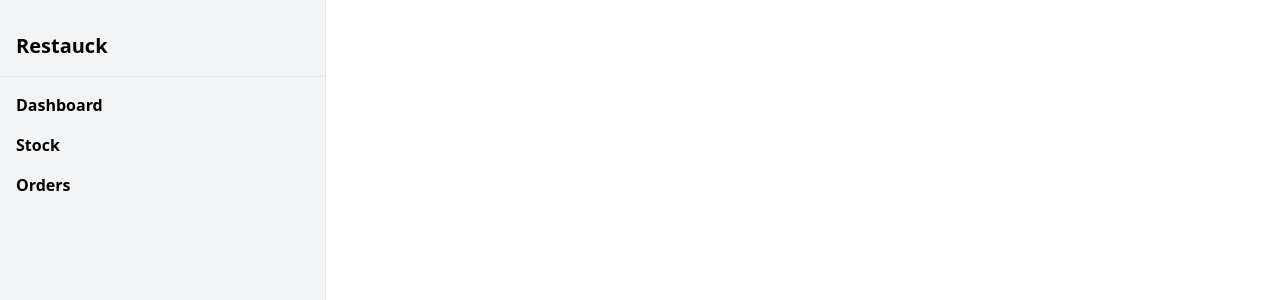
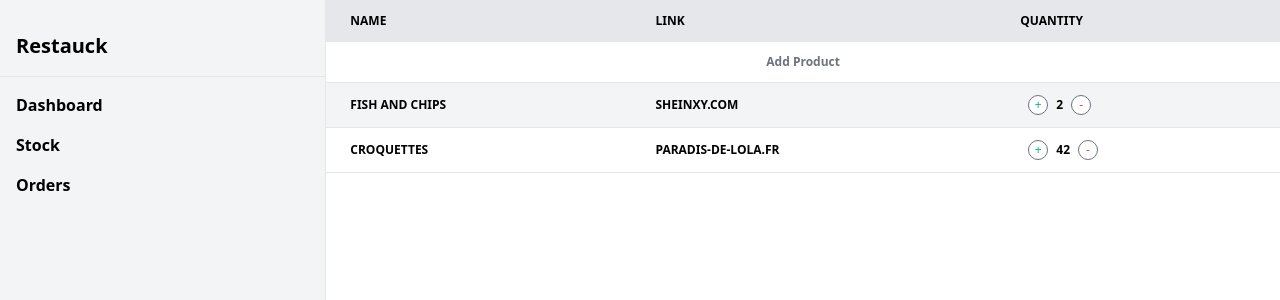
Before and after one commit to LesImmortels/GottaGoHack1, a React (Create React App) app in the folder restock/: page /stock in a window 1280 px wide. Shown: the top 300 px of the page. Built offline with nearby package versions, Linux system fonts and the light colour scheme.

Commit message:
finished merging pages

```diff
--- a/restock/src/App.js
+++ b/restock/src/App.js
@@ -3,6 +3,7 @@
 import Dashboard from './pages/Dashboard';
 import Sidebar from "./components/Sidebar";
 import Orders from "./pages/Orders";
+import Stocks from "./pages/Stocks";
 
 function App() {
   return (
@@ -12,6 +13,7 @@
       <div className="w-full">
         <Routes>
           {/* <Route exact path="/" component={Home}/> */}
+            <Route exact path="/stock" element={<Stocks/>}/>
             <Route exact path="/orders" element={<Orders/>}/>
           <Route exact path="/" element={<Dashboard/>} />
         </Routes>
--- a/restock/src/pages/Stocks.js
+++ b/restock/src/pages/Stocks.js
@@ -15,7 +15,7 @@
                 </tr>
             </thead>
             <tbody>
-                <tr class="bg-gray-100">
+                <tr>
                     <th colspan="3" class="px-6 text-gray-500 align-middle border border-solid py-3 text-xs uppercase border-l-0 border-r-0 whitespace-nowrap"><button class="font-bold">Add Product</button></th>
                 </tr>
                 {stocks.map((el, i) => <StockProduct name={el.name} link={el.link} quantity={el.quantity} key={i}/>)}
```
